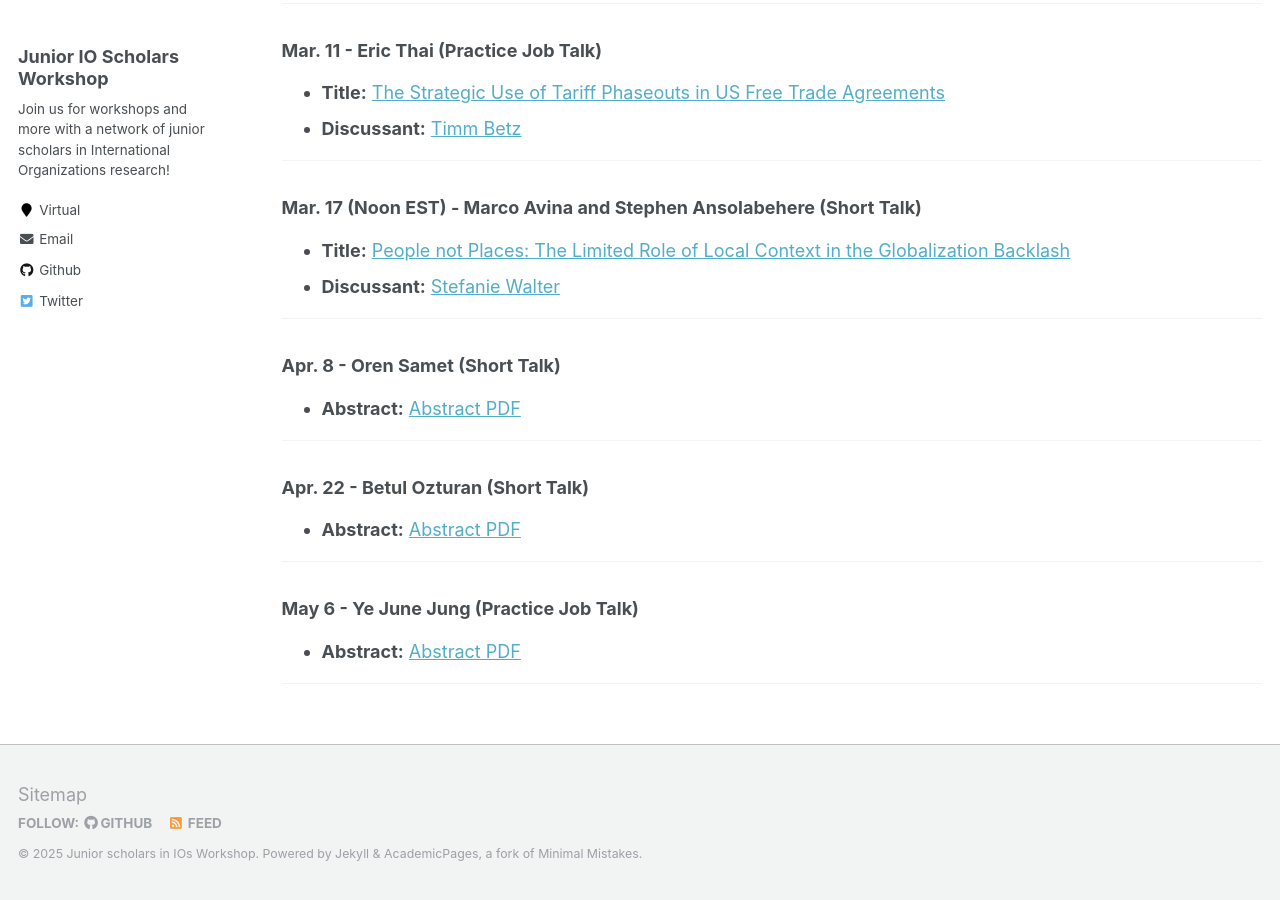
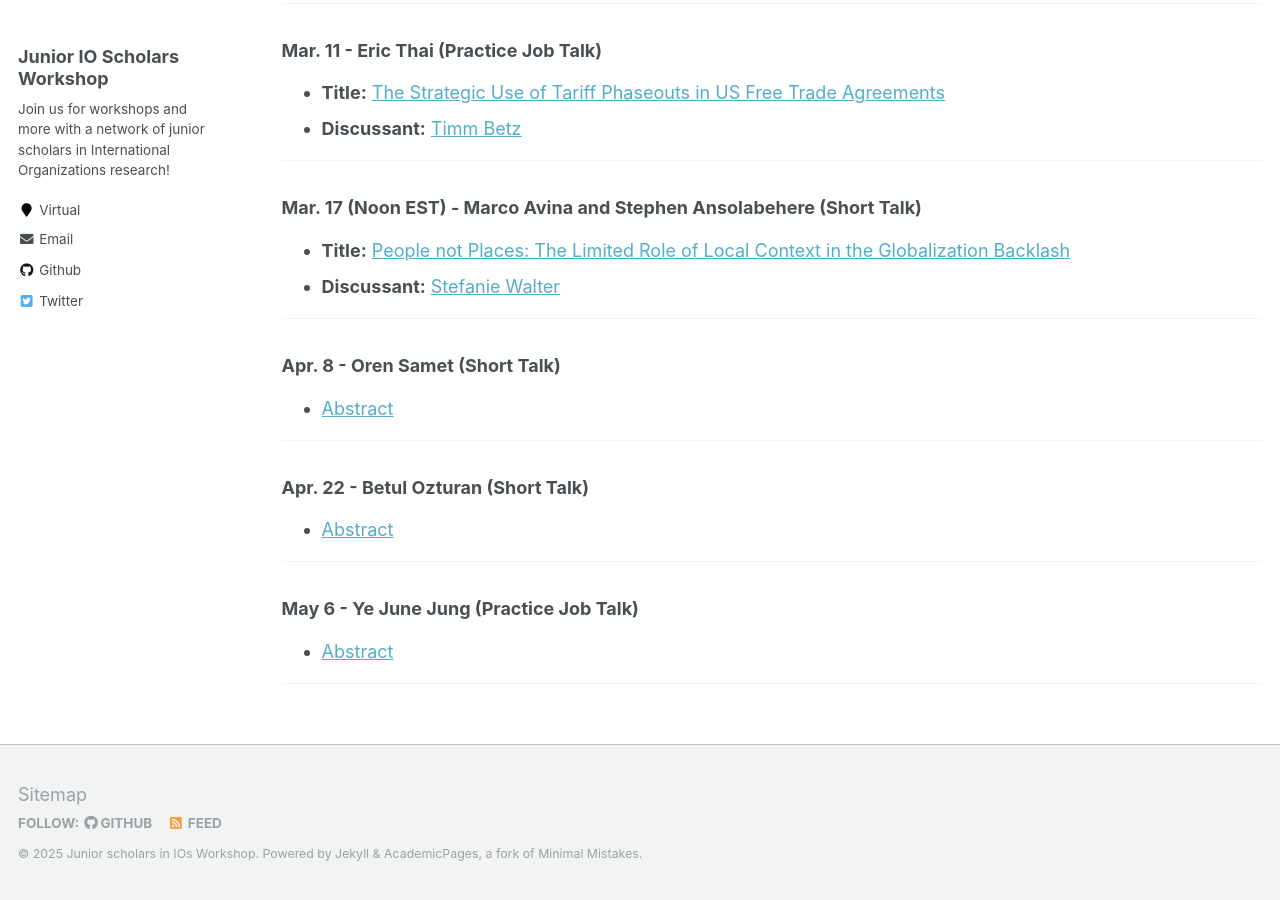
Before and after one commit to IO-workshop/IO-workshop.github.io, a Jekyll site: the page built from _pages/schedule.md, in a window 1280 px wide and 900 px high, scrolled down 580 px. Built offline with Jekyll 4.4.1, drawn with Linux system fonts in a browser that asks for light colours.

Commit message:
Update schedule.md

```diff
--- a/_pages/schedule.md
+++ b/_pages/schedule.md
@@ -38,19 +38,19 @@ Meetings are on Tuesdays at 11 Am (EST). We will send the Zoom link on the day o
 
 ### Apr. 8 - Oren Samet (Short Talk)
 
-- **Abstract:** [Abstract PDF](https://io-workshop.github.io/files/Samet_abstract_2025.pdf)
+- [Abstract](https://io-workshop.github.io/files/Samet_abstract_2025.pdf)
 
 ---
 
 ### Apr. 22 - Betul Ozturan (Short Talk)
 
-- **Abstract:** [Abstract PDF](https://io-workshop.github.io/files/Ozturan_abstract_2025.pdf)
+- [Abstract](https://io-workshop.github.io/files/Ozturan_abstract_2025.pdf)
 
 ---
 
 ### May 6 - Ye June Jung (Practice Job Talk)
 
-- **Abstract:** [Abstract PDF](https://io-workshop.github.io/files/Jung_abstract_2025.pdf)
+- [Abstract](https://io-workshop.github.io/files/Jung_abstract_2025.pdf)
 
 ---
 
```
